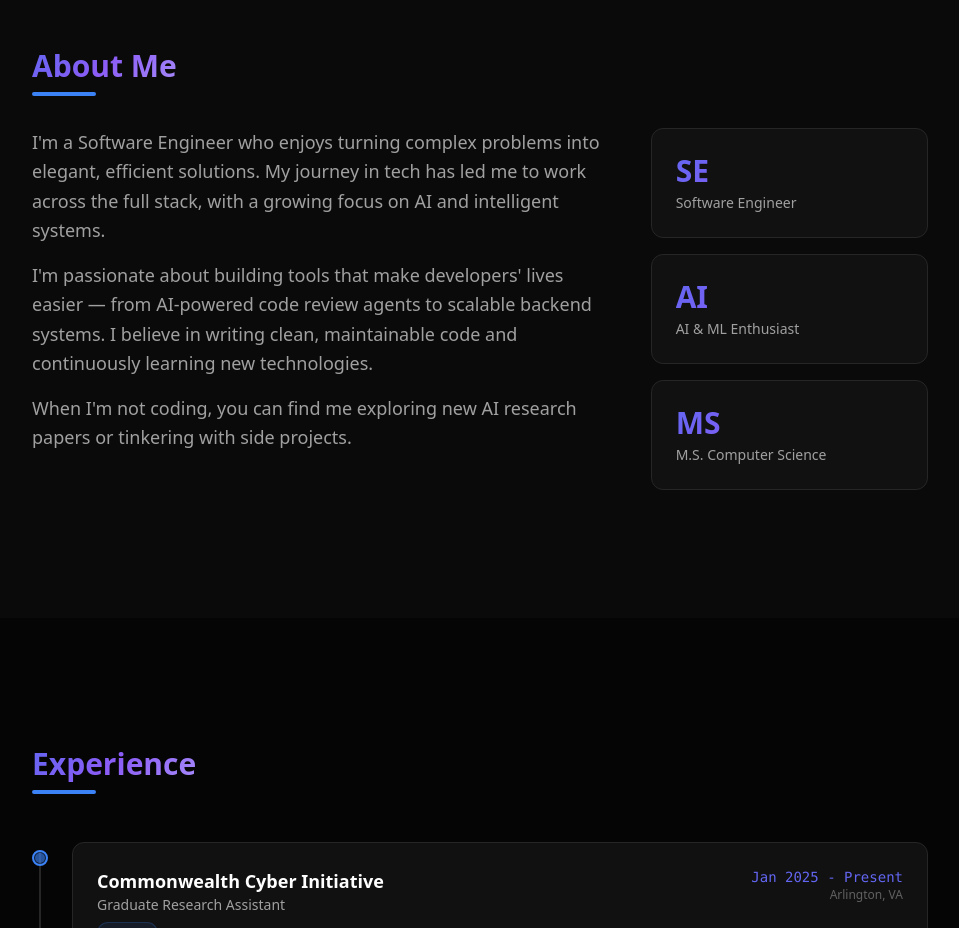
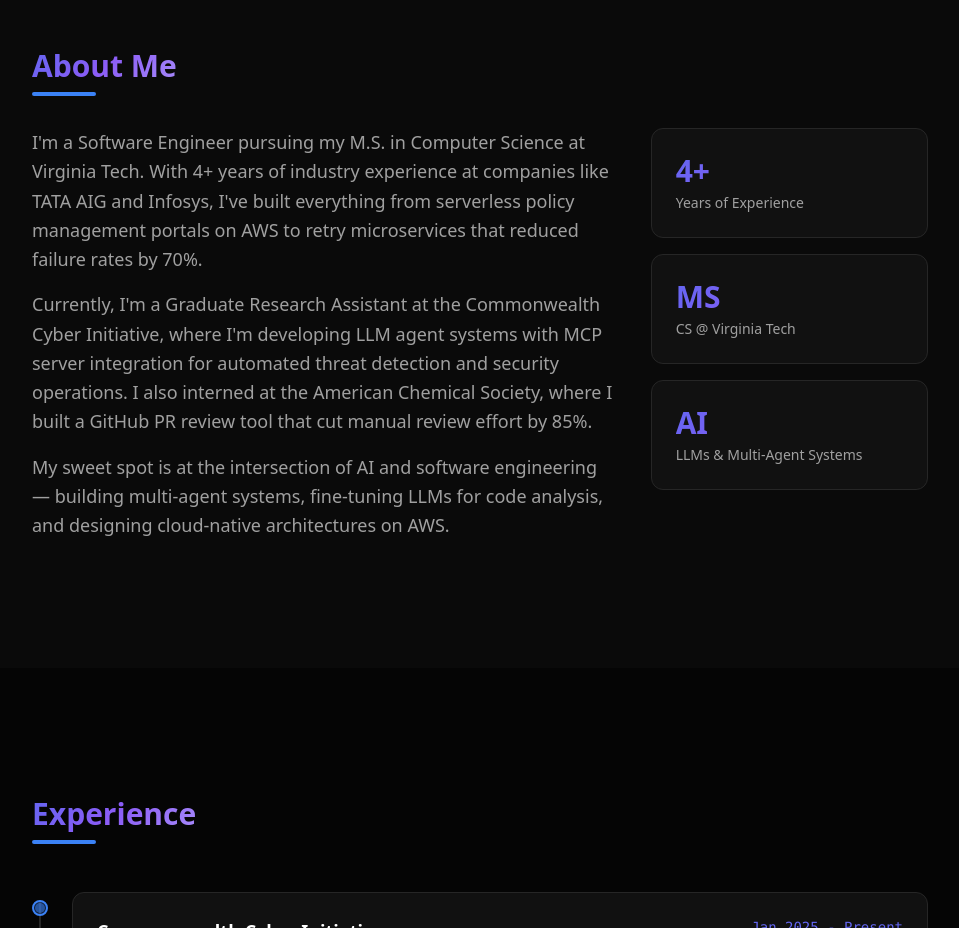
Before and after one commit to Siddhart-Yadav/Siddharth-portfolio, a Next.js app: page / in a window 1280 px wide. Shown: the part 880-1808 px from the top of the page, without its empty margins (160-1119 px from the left). Built offline with nearby package versions, Linux system fonts and the light colour scheme.

Commit message:
Update About section with personal and professional details

```diff
--- a/components/About.tsx
+++ b/components/About.tsx
@@ -10,38 +10,40 @@ export default function About() {
         <div className="grid md:grid-cols-3 gap-8">
           <div className="md:col-span-2 space-y-4">
             <p className="text-[#a0a0a0] text-lg leading-relaxed">
-              I&apos;m a Software Engineer who enjoys turning complex problems
-              into elegant, efficient solutions. My journey in tech has led me to
-              work across the full stack, with a growing focus on AI and
-              intelligent systems.
+              I&apos;m a Software Engineer pursuing my M.S. in Computer Science
+              at Virginia Tech. With 4+ years of industry experience at
+              companies like TATA AIG and Infosys, I&apos;ve built everything
+              from serverless policy management portals on AWS to retry
+              microservices that reduced failure rates by 70%.
             </p>
             <p className="text-[#a0a0a0] text-lg leading-relaxed">
-              I&apos;m passionate about building tools that make developers&apos;
-              lives easier — from AI-powered code review agents to scalable
-              backend systems. I believe in writing clean, maintainable code and
-              continuously learning new technologies.
+              Currently, I&apos;m a Graduate Research Assistant at the
+              Commonwealth Cyber Initiative, where I&apos;m developing LLM agent
+              systems with MCP server integration for automated threat detection
+              and security operations. I also interned at the American Chemical
+              Society, where I built a GitHub PR review tool that cut manual
+              review effort by 85%.
             </p>
             <p className="text-[#a0a0a0] text-lg leading-relaxed">
-              When I&apos;m not coding, you can find me exploring new AI research
-              papers or tinkering with side projects.
+              My sweet spot is at the intersection of AI and software
+              engineering — building multi-agent systems, fine-tuning LLMs for
+              code analysis, and designing cloud-native architectures on AWS.
             </p>
           </div>
 
           <div className="space-y-4">
             <div className="p-6 rounded-xl border border-[#262626] bg-[#111111]">
-              <div className="text-3xl font-bold gradient-text mb-1">SE</div>
-              <div className="text-sm text-[#a0a0a0]">Software Engineer</div>
+              <div className="text-3xl font-bold gradient-text mb-1">4+</div>
+              <div className="text-sm text-[#a0a0a0]">Years of Experience</div>
+            </div>
+            <div className="p-6 rounded-xl border border-[#262626] bg-[#111111]">
+              <div className="text-3xl font-bold gradient-text mb-1">MS</div>
+              <div className="text-sm text-[#a0a0a0]">CS @ Virginia Tech</div>
             </div>
             <div className="p-6 rounded-xl border border-[#262626] bg-[#111111]">
               <div className="text-3xl font-bold gradient-text mb-1">AI</div>
               <div className="text-sm text-[#a0a0a0]">
-                AI &amp; ML Enthusiast
-              </div>
-            </div>
-            <div className="p-6 rounded-xl border border-[#262626] bg-[#111111]">
-              <div className="text-3xl font-bold gradient-text mb-1">MS</div>
-              <div className="text-sm text-[#a0a0a0]">
-                M.S. Computer Science
+                LLMs &amp; Multi-Agent Systems
               </div>
             </div>
           </div>
```
